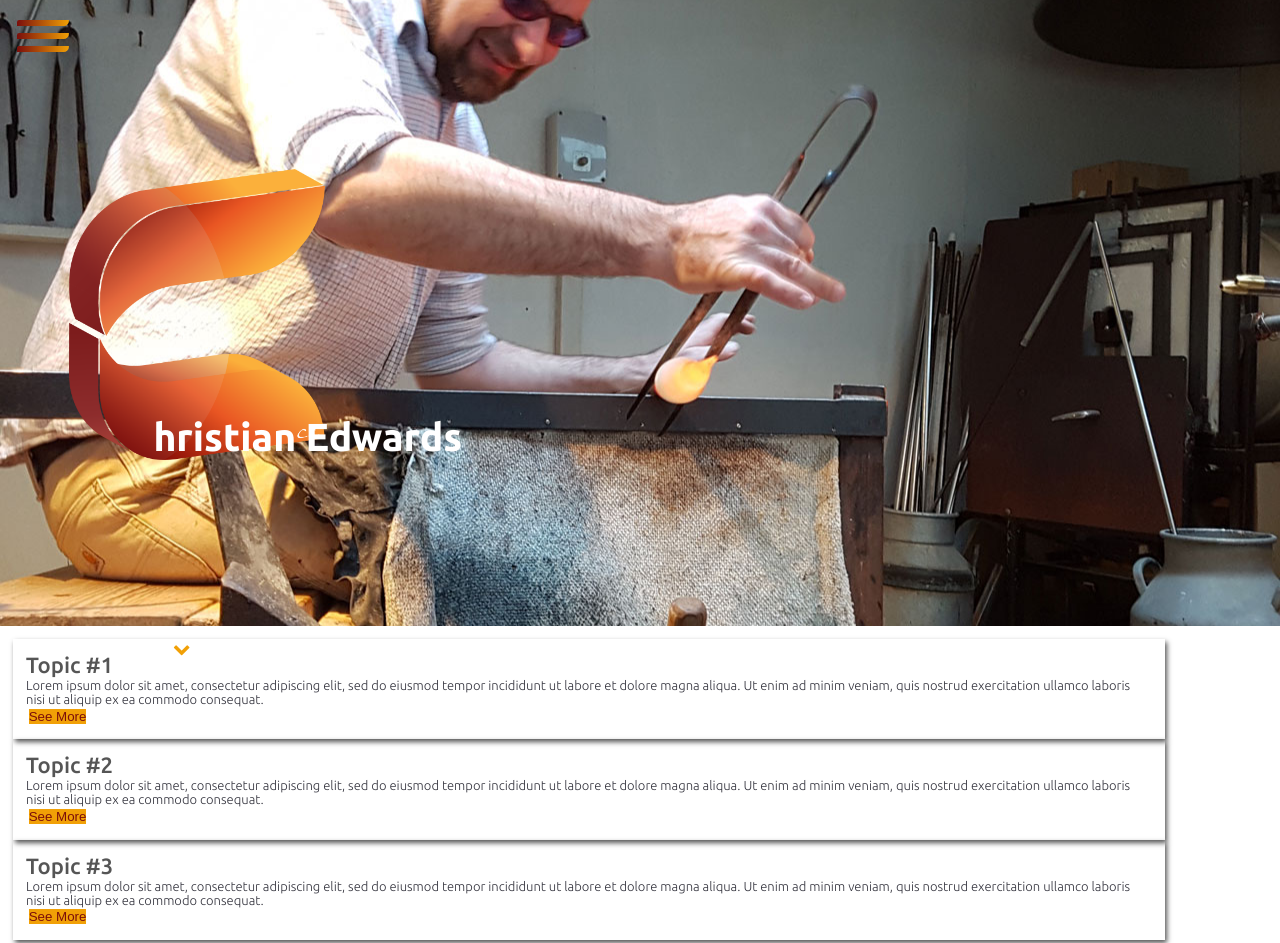
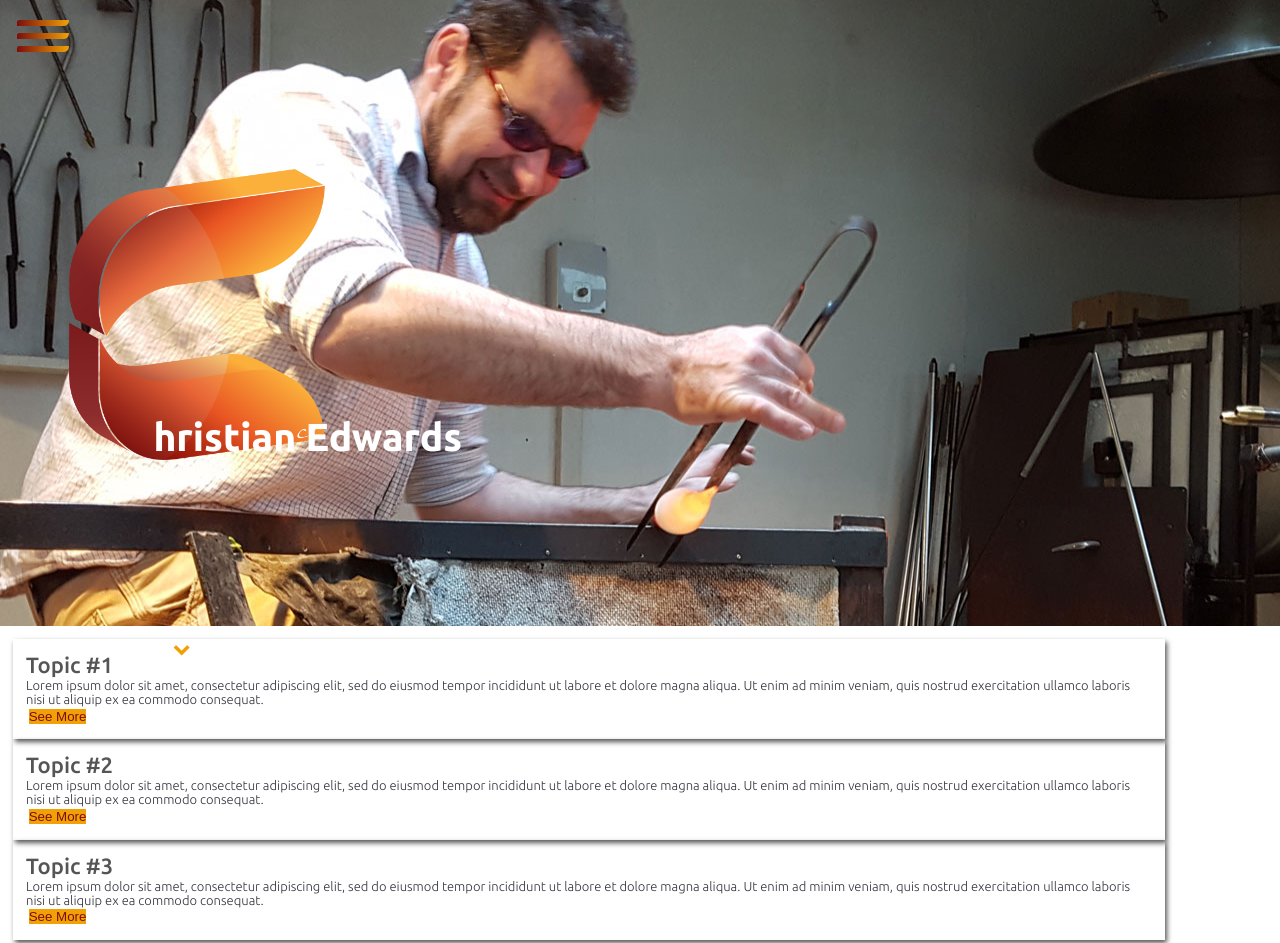
Before and after one commit to jaberibnemahboob/artisan, a plain HTML site: page index.html in a window 1280 px wide. Shown: the top 943 px of the page. Drawn offline with Linux system fonts and the light colour scheme; no server answers.

Commit message:
parallex effect

```diff
--- a/index.html
+++ b/index.html
@@ -137,6 +137,7 @@
 
         </footer>
 
+        <script type="text/javascript" src="scripts/common_functions.js"></script>
         <script type="text/javascript" src="scripts/json_retriver.js"></script>
         <script type="text/javascript" src="scripts/moving_parallax.js"></script>
         <script type="text/javascript" src="scripts/script.js"></script>
--- /dev/null
+++ b/scripts/common_functions.js
@@ -0,0 +1,3 @@
+function bodyHeight(){
+    return Math.max( document.body.scrollHeight, document.body.offsetHeight, document.documentElement.clientHeight, document.documentElement.scrollHeight, document.documentElement.offsetHeight )
+}
--- a/scripts/moving_parallax.js
+++ b/scripts/moving_parallax.js
@@ -1,7 +1,11 @@
 document.querySelectorAll(".movingParallax").forEach(function(item){
-    let initialPositiion = 50;
+    let initialPositiion = 20;
+    let documentHeight = bodyHeight();
+    let calculatedPosition = initialPositiion;
     window.addEventListener("scroll", function(event){
-        console.log(window.innerHeight + "/" + document.scrollingElement.scrollTop + " == "+ (window.innerHeight / document.scrollingElement.scrollTop));
-        item.style.backgroundPosition = "50% "+ (initialPositiion + Math.round((window.innerHeight / document.scrollingElement.scrollTop)))+"%";
+        calculatedPosition = (initialPositiion + Math.round((document.scrollingElement.scrollTop / documentHeight * 200)));
+        if(calculatedPosition > 100) calculatedPosition = 100;
+        else if(calculatedPosition < 0) calculatedPosition = 0;
+        item.style.backgroundPosition = "50% "+ calculatedPosition +"%";
     });
 });
--- a/styles/styletile.css
+++ b/styles/styletile.css
@@ -63,7 +63,7 @@ button{color: var(--highlight); background-color: var(--accentColor); margin: 0.
 header{display: flex;}
 #miniLogo{width: 15%; height: auto; margin-left: 16.5em; margin-top: 0.7em;}
 .menuHeroPg{ padding: 1em;}
-.indexHeader{ background-image: url(../images/heroBackgroundArtisan.jpg); width: 100%; height: auto; background-position: 50% 30%;}
+.indexHeader{ background-image: url(../images/heroBackgroundArtisan.jpg); width: 100%; height: auto; background-position: 50% 20%;}
 .arrowDown{width: 100%; height: auto; margin-top: 14em; padding-left: 6em;}
 
 
```
